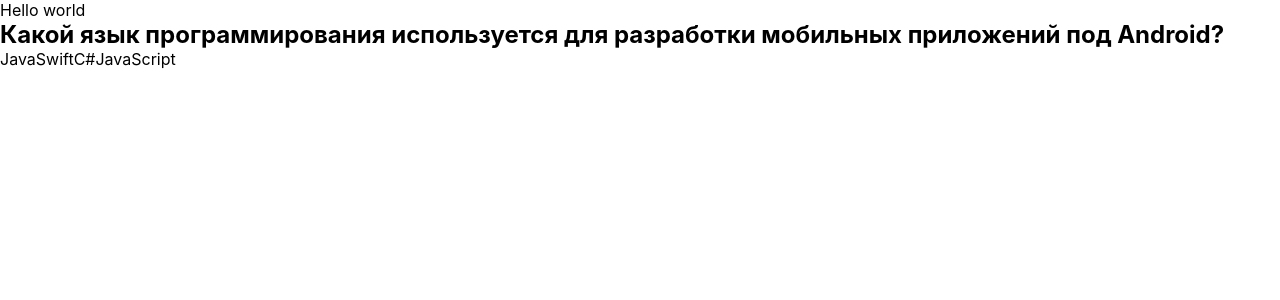
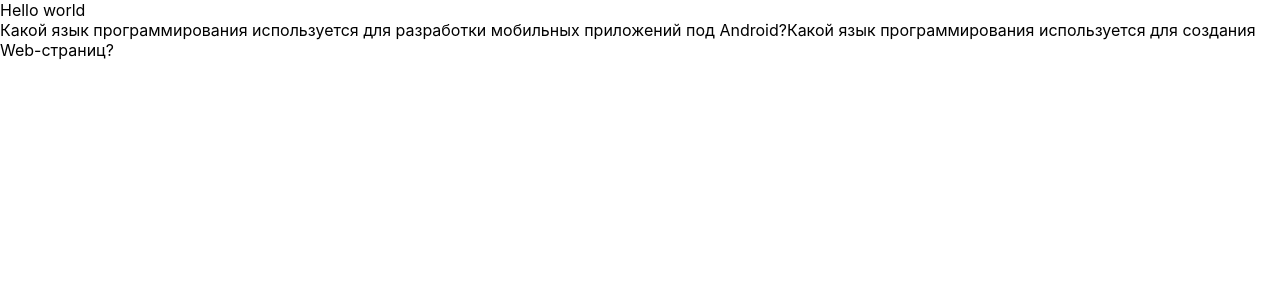
Before and after one commit to stassold/cinema-quiz, a React app: page / in a window 1280 px wide. Shown: the top 300 px of the page. Built offline with nearby package versions, Linux system fonts and the light colour scheme.

Commit message:
Add QuestionComponent

```diff
--- a/src/app/App.tsx
+++ b/src/app/App.tsx
@@ -1,7 +1,6 @@
 import React from 'react';
 import './styles/index.scss';
 import QuizComponent from "shared/ui/quiz/QuizComponent";
-import {questions} from "app/data";
 
 
 
@@ -9,7 +8,7 @@ export function App() {
     return (
         <div>
             Hello world
-            <QuizComponent questions={questions}/>
+            <QuizComponent/>
         </div>
     );
 }
--- a/src/redux/reducers.ts
+++ b/src/redux/reducers.ts
@@ -21,7 +21,6 @@ type QuizAction =
     | FinishQuizAction;
 
 const initialState: QuizState = {
-    currentQuestion: 0,
     answers: [],
     score: 0,
     isFinished: false,
--- a/src/shared/ui/quiz/QuizComponent.tsx
+++ b/src/shared/ui/quiz/QuizComponent.tsx
@@ -1,36 +1,23 @@
 import { useSelector, useDispatch } from 'react-redux';
 import {RootState} from 'redux/store';
 import {selectAnswer, finishQuiz} from 'redux/actions'
-import {Question} from "app/types";
 
-
-interface QuizProps {
-    questions: Question[];
-}
-
-const QuizComponent = ({ questions }: QuizProps) => {
+const QuizComponent = () => {
     const dispatch = useDispatch();
-    const currentQuestion = useSelector(
-        (state: RootState) => state.quiz.currentQuestion
+    const currentQuestions = useSelector(
+        (state: RootState) => state.quiz.questions
     );
-    const question = questions[currentQuestion];
 
     const handleAnswerSelect = (answerIndex: number) => {
         dispatch(selectAnswer(answerIndex));
-        if (currentQuestion + 1 === questions.length) {
-            dispatch(finishQuiz());
-        }
     };
 
     return (
         <div>
-            <h2>{question.text}</h2>
-    {question.answers.map((answer, index) => (
-        <button key={index} onClick={() => handleAnswerSelect(index)}>
-        {answer}
-        </button>
-    ))}
-    </div>
+            {currentQuestions.map((question, index) => (
+               question.text
+            ))}
+        </div>
 );
 };
 
```
Also changed, not shown: src/app/types/index.ts (+6 -2 lines), src/shared/ui/question/QuestionComponent.tsx (added, +37 -0 lines).
